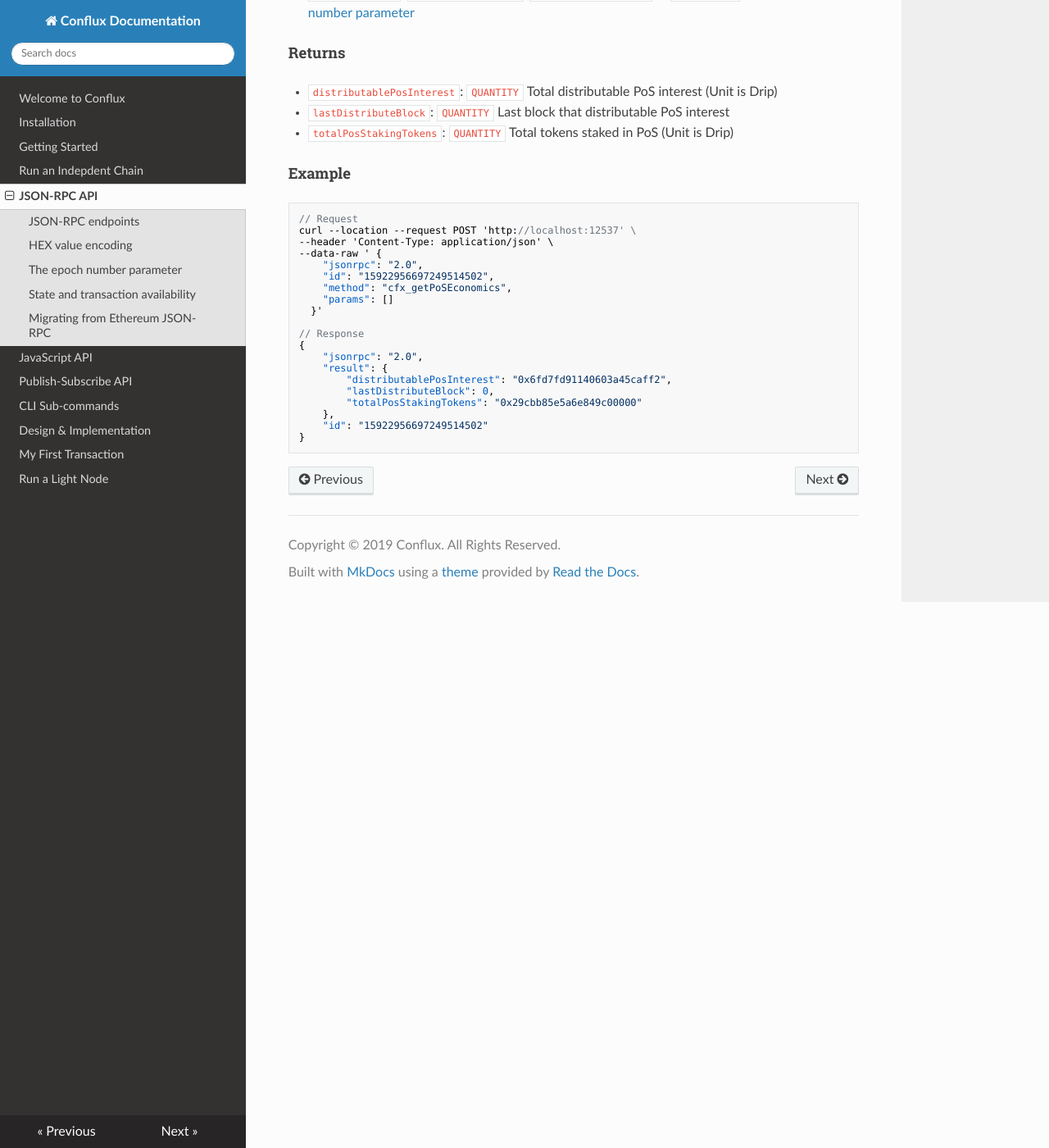
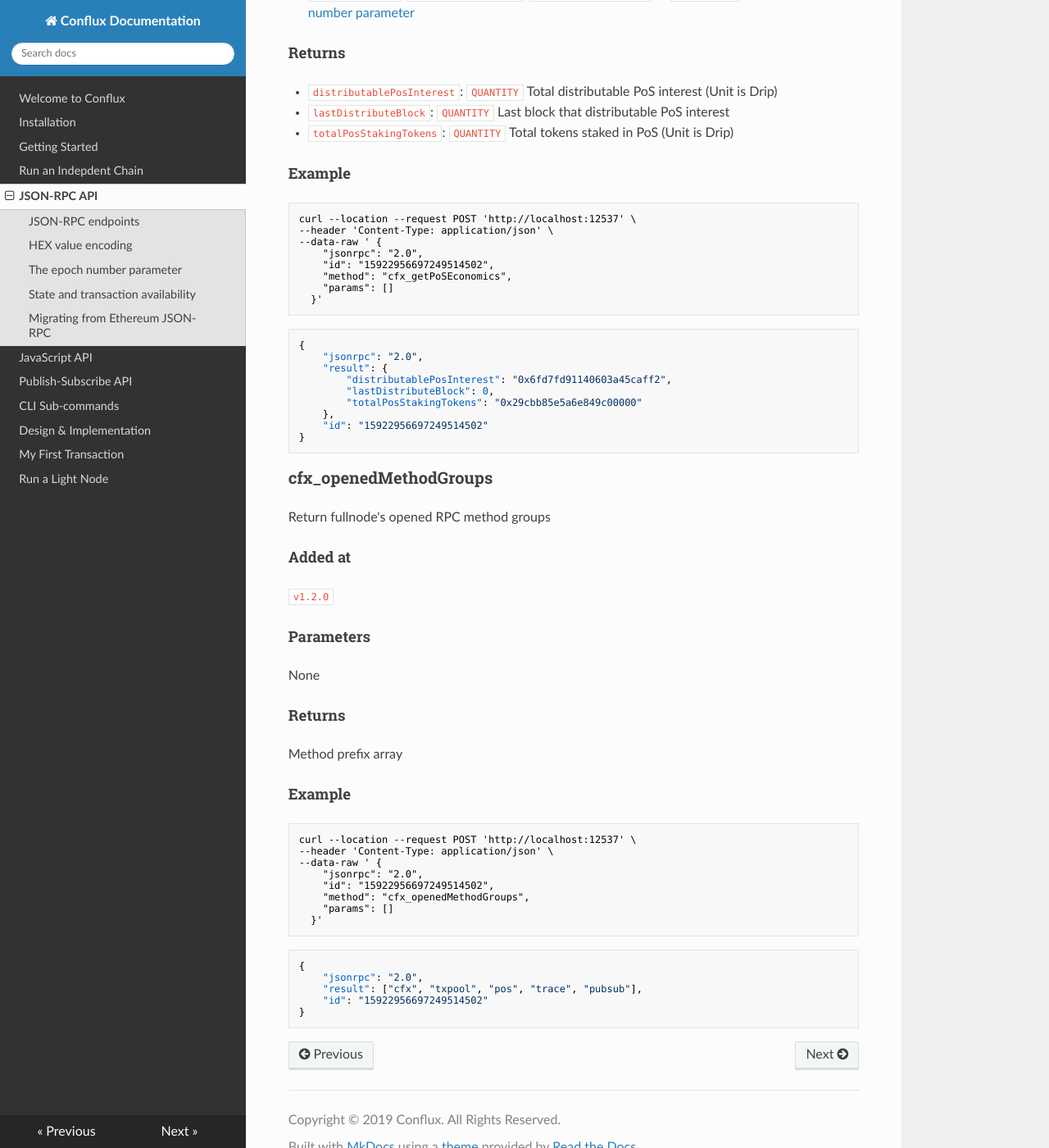
Before and after one commit to Conflux-Chain/conflux-doc, an MkDocs documentation site: the page built from docs/json-rpc.md, in a window 1280 px wide and 1400 px high, scrolled down 37836 px. Shown: the whole window at 82% size. Built offline with MkDocs 1.6.1, drawn with Linux system fonts in a browser that asks for light colours; nearby versions of some CDN libraries.

Commit message:
add one RPC method

````diff
--- a/docs/json-rpc.md
+++ b/docs/json-rpc.md
@@ -1795,8 +1795,7 @@
 
 #### Example
 
-```json
-// Request
+```shell
 curl --location --request POST 'http://localhost:12537' \
 --header 'Content-Type: application/json' \
 --data-raw ' {
@@ -1805,8 +1804,9 @@
     "method": "cfx_getPoSEconomics",
     "params": []
   }'
-
-// Response
+```
+
+```json
 {
     "jsonrpc": "2.0",
     "result": {
@@ -1817,3 +1817,40 @@
     "id": "15922956697249514502"
 }
 ```
+
+### cfx_openedMethodGroups
+
+Return fullnode's opened RPC method groups
+
+#### Added at
+
+`v1.2.0`
+
+#### Parameters
+
+None
+
+#### Returns
+
+Method prefix array
+
+#### Example
+
+```shell
+curl --location --request POST 'http://localhost:12537' \
+--header 'Content-Type: application/json' \
+--data-raw ' {
+    "jsonrpc": "2.0",
+    "id": "15922956697249514502",
+    "method": "cfx_openedMethodGroups",
+    "params": []
+  }'
+```
+
+```json
+{
+    "jsonrpc": "2.0",
+    "result": ["cfx", "txpool", "pos", "trace", "pubsub"],
+    "id": "15922956697249514502"
+}
+```
````
